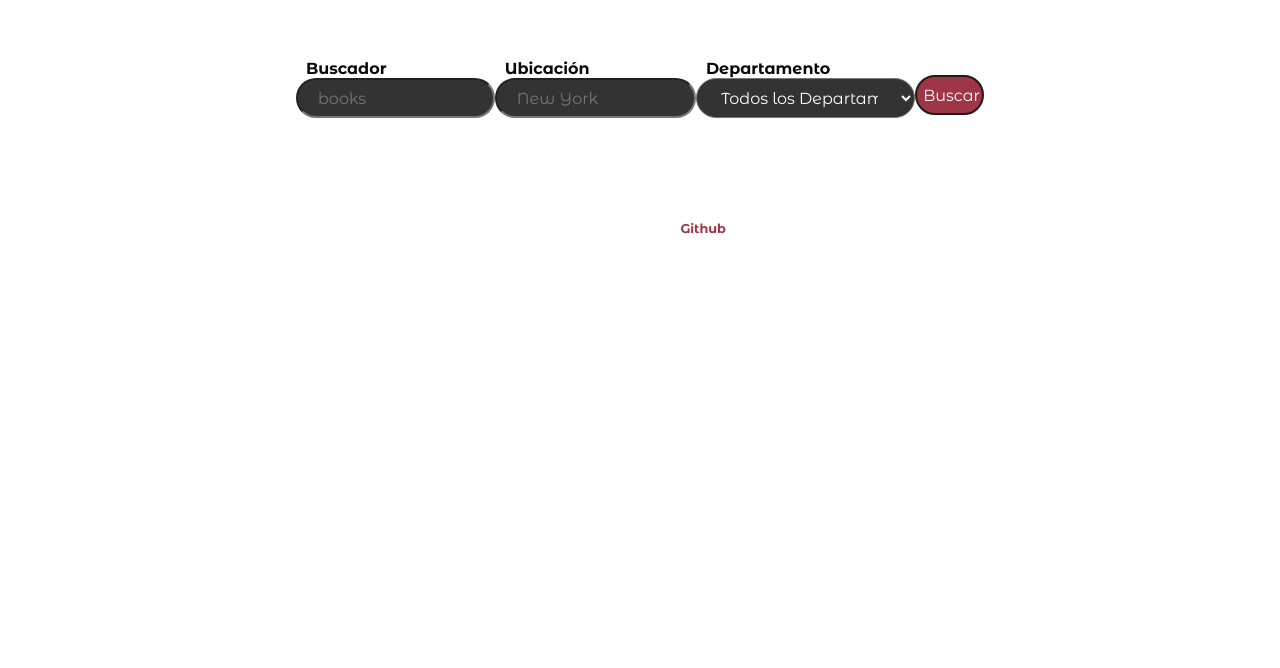
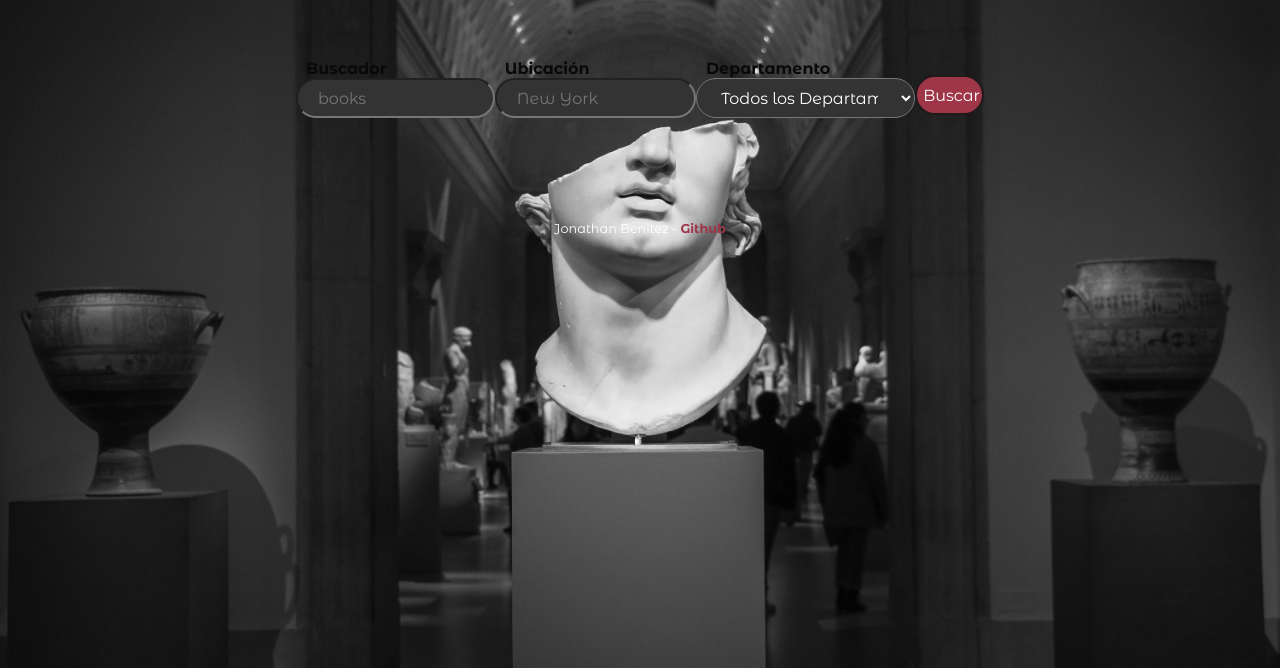
Before and after one commit to JohnnyBenitez888/Practico_Integrador_Web_2, a plain HTML site: page index.html in a window 1280 px wide. Shown: the part 132-800 px from the top of the page. Drawn offline with Linux system fonts and the light colour scheme; no server answers.

Commit message:
cambio de imagen jpeg a jpg

```diff
--- a/css/estilo.css
+++ b/css/estilo.css
@@ -13,7 +13,7 @@
 body {
   width: 100%;
   overflow-x: hidden;
-  background-image: url('./assets/Principal_bd.jpeg');
+  background-image: url('/assets/Principal_bd.jpg');
   background-size: cover;
   background-position: center;
   background-repeat: no-repeat;
```
Also changed, not shown: assets/Principal_bd.jpeg (deleted), assets/Principal_bd.jpg (added).
